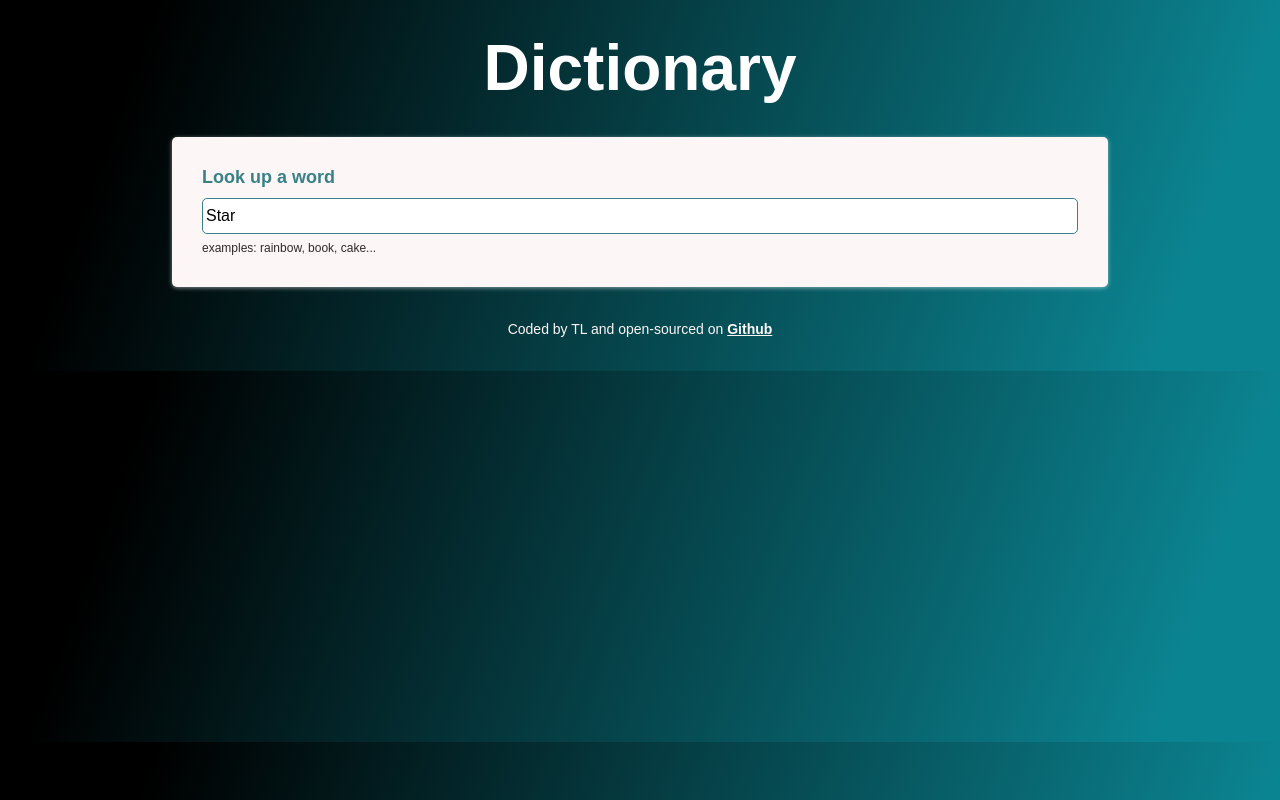
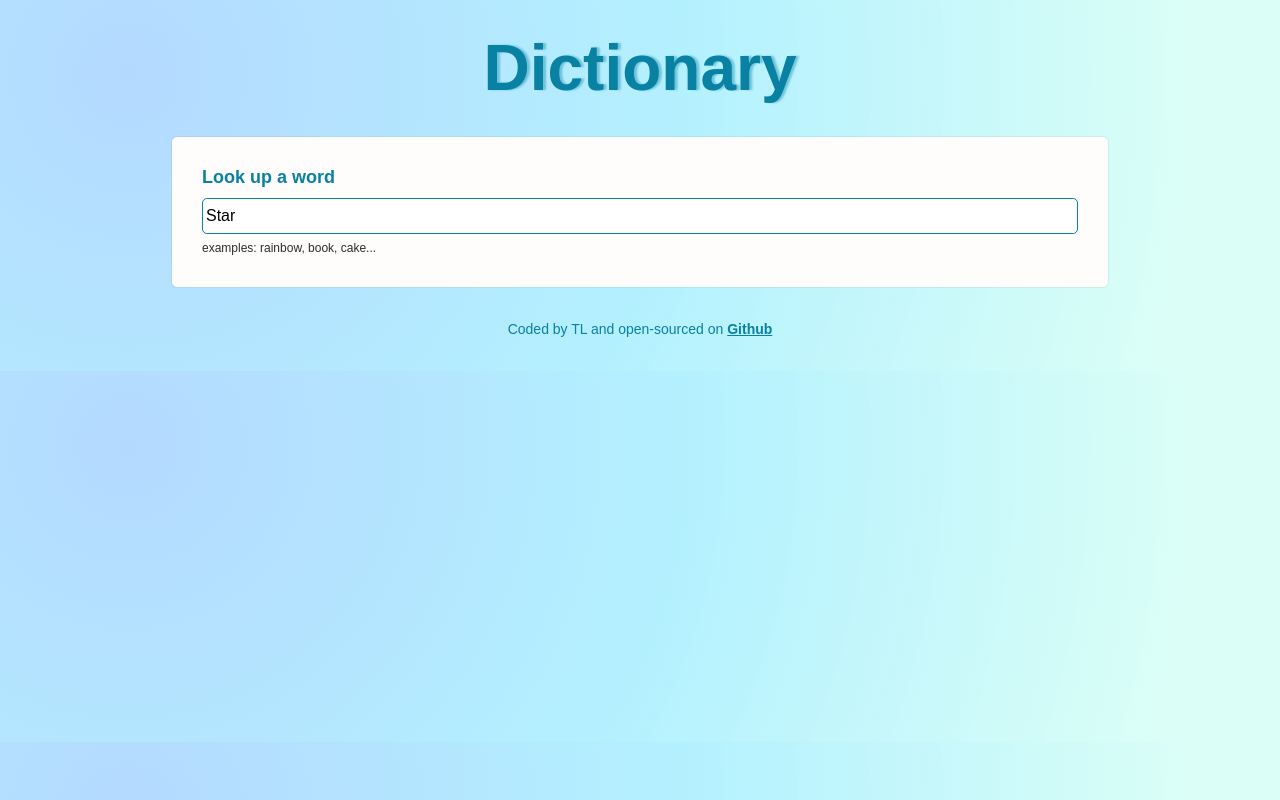
Before and after one commit to TLintott/dictionaryapp, a React (Create React App) app: page / in a window 1280 px wide. Built offline with nearby package versions, Linux system fonts and the light colour scheme; no server answers; a web font is replaced by a local one.

Commit message:
styling modified

```diff
--- a/src/App.css
+++ b/src/App.css
@@ -2,12 +2,14 @@
   max-width: 960px;
   display: block;
   margin: 0 auto;
+  color: #0881a3;
 }
 
 
 .App h1{
   text-align: center;
-  color: #fff;
+  text-shadow: 3px 0px 2px rgba(8, 129, 163, 0.4);
+  color: #0881a3;
   font-size: 64px;
   font-weight: bold;
   font-family: 'Voces', sans-serif;
@@ -32,6 +34,6 @@
 }
 
 a{
-  color: #fdf6f6;
+  color: #0881a3;
   font-weight: bold;
 }
--- a/src/Dictionary.css
+++ b/src/Dictionary.css
@@ -1,18 +1,18 @@
 body{
 font-family: 'Voces', sans-serif;
 color: #fdf6f6;
-background:linear-gradient(109.6deg, rgb(0, 0, 0) 11.2%, rgb(11, 132, 145) 91.1%);
+background: radial-gradient(circle at 10% 20%, rgba(91, 173, 254, 0.46) 0%, rgba(91, 224, 254, 0.46) 47.2%, rgba(170, 254, 235, 0.43) 90%);
 
 }
 .Dictionary h2{
 font-size: 18px;
 font-weight: bold;
 margin-bottom: 10px;
-color: #388186;
+color: #0881a3;
 }
 
 h3{
-    color: #388186;
+    color: #0881a3;
 }
 
 .Dictionary {
@@ -20,10 +20,10 @@ h3{
 }
 
 .Dictionary section{
-    background-color: #fdf6f6;
+    background-color: #fffdfb;
     padding:30px;
     border-radius: 5px;
-    box-shadow: rgba(255, 255, 255, 0.5) 0px 1px 4px;
+    box-shadow: rgba(0, 0, 0, 0.05) 0px 0px 0px 1px;
     margin: 20px 0;
 
 }
@@ -31,7 +31,7 @@ h3{
 .Dictionary input{
     width: 100%;
     padding: 5px 3px;
-    border: 1px solid #388186;
+    border: 1px solid #0881a3;
     border-radius: 5px;
 
 }
--- a/src/Meaning.css
+++ b/src/Meaning.css
@@ -9,5 +9,5 @@ font-weight: bold;
     font-size: 13px;
     opacity: 0.7;
     font-style: italic;
-    color: #388186;
+    color: #0881a3;
 }
--- a/src/Photos.css
+++ b/src/Photos.css
@@ -1,4 +1,11 @@
 .Photos img{
     border-radius: 3px;
     margin-bottom: 25px;
+    transition: all 0.5s ease-in-out;
+    box-shadow: rgba(0, 0, 0, 0.24) 0px 3px 8px;
+
 }
+
+.Photos img:hover{
+    transform: scale(1.4)
+}
--- a/src/Photos.js
+++ b/src/Photos.js
@@ -11,8 +11,8 @@ return (
             //console.log(props.photo);
             return(
               <div className="col-sm-4" key={index}>
-                <a href={photo.src.original} target="_blank">
-              <img src={photo.src.landscape} className="img-fluid"  />
+                <a href={photo.src.original} target="_blank" rel="noreferrer">
+              <img src={photo.src.landscape} className="img-fluid" alt=""  />
               </a>
               </div>
             )
```
